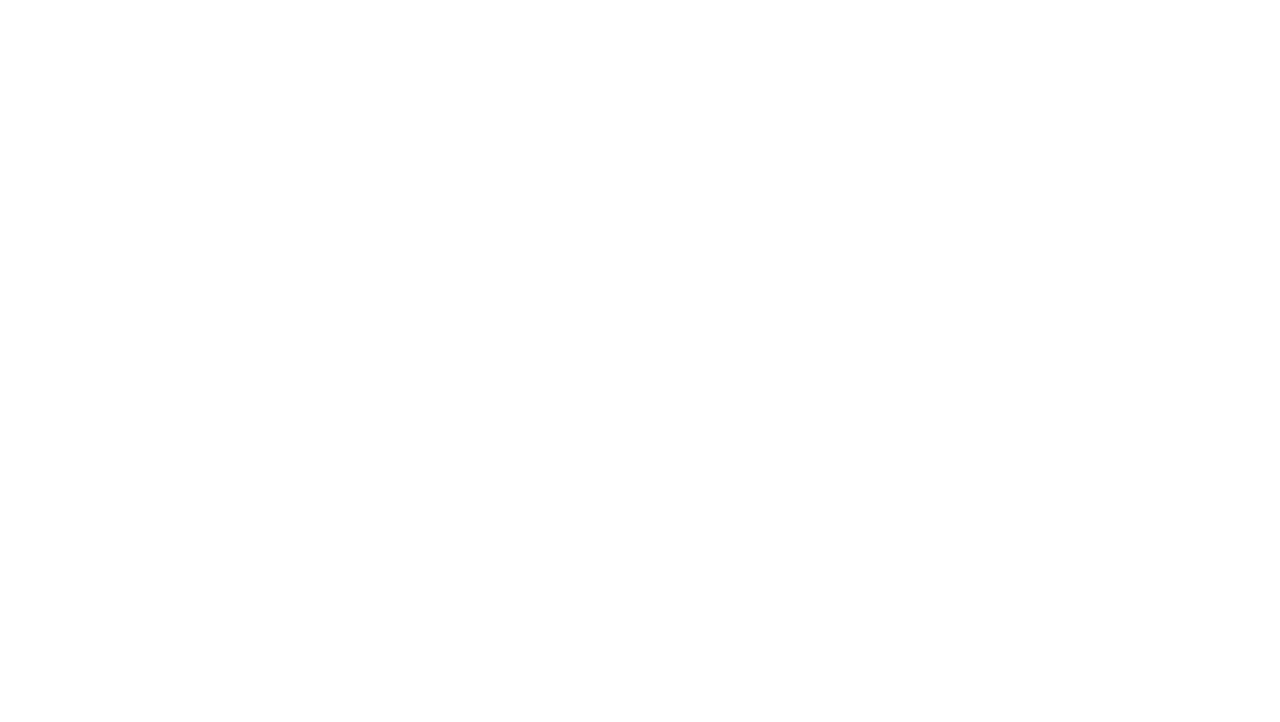
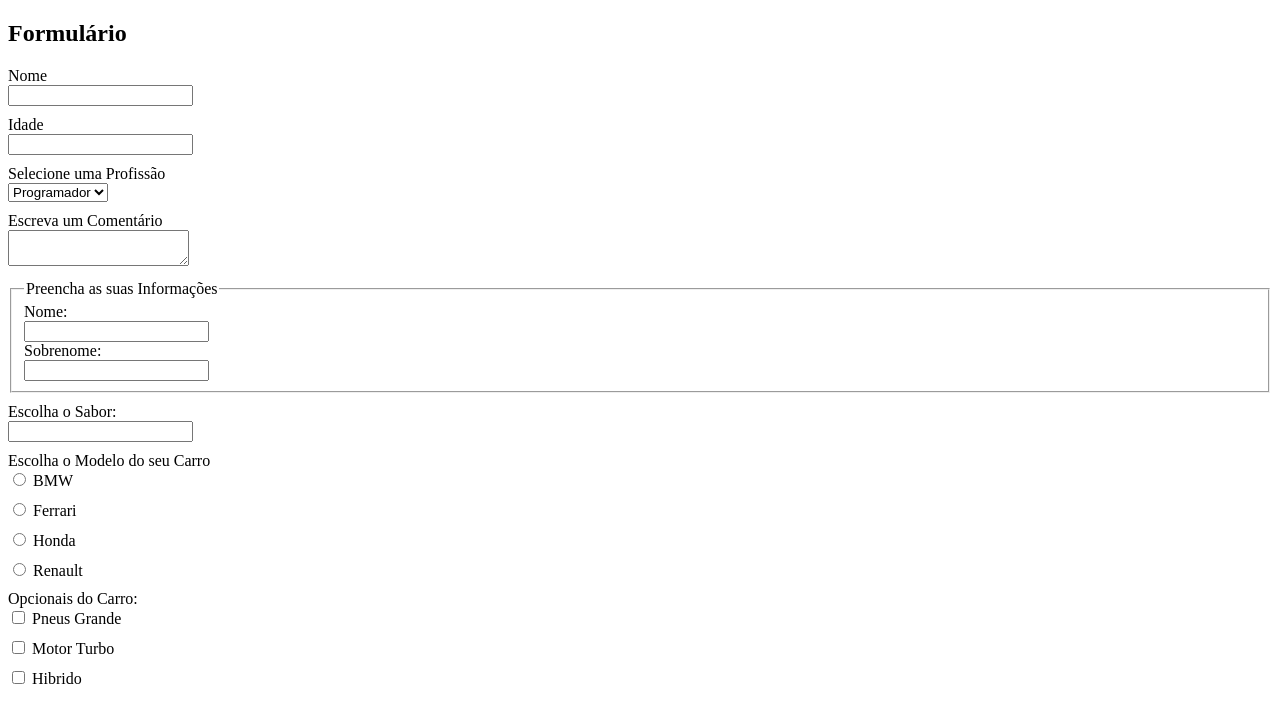
Before and after one commit to beasb/18-03-html, a plain HTML site: page index.html in a window 1280 px wide. Drawn offline with Linux system fonts and the light colour scheme.

Commit message:
formulario

```diff
--- a/css/style.css
+++ b/css/style.css
@@ -0,0 +1,13 @@
+body{
+    padding-bottom: 500px;
+}
+div{
+    margin-bottom: 10px;
+}
+div input, div label{
+    display: block;
+}
+
+.radio label, .radio input, .radio span{
+    display: inline-block;
+}
--- a/index.html
+++ b/index.html
@@ -3,9 +3,94 @@
 <head>
     <meta charset="UTF-8">
     <meta name="viewport" content="width=device-width, initial-scale=1.0">
-    <title>Document</title>
+    <link rel="stylesheet" href="css/style.css">
+    <title>Formulário</title>
 </head>
 <body>
 
+    <h2>Formulário</h2>
+    <form action="register.php" method="get">
+        <div>
+            <label>Nome</label>
+            <input type="text">
+        </div>
+        <div>
+            <label for="age">Idade</label>
+            <input type="number">
+        </div>
+        <div>
+            <label for="job">Selecione uma Profissão</label>
+            <select name="job">
+                <option value="programador">Programador</option>
+                <option value="tester">Tester</option>
+                <option value="devops">Devops</option>
+            </select>
+        </div>
+        <div>
+            <label for="comment">Escreva um Comentário</label>
+            <textarea name="comment"></textarea>
+        </div>
+        <div>
+            <fieldset>
+                <legend>Preencha as suas Informações
+                </legend>
+               <label for="firstname">Nome:</label>
+                <input type="text" name="firstname">
+                <label for="lastname">Sobrenome:</label>
+                <input type="text" name="lastname">
+
+            </fieldset>
+        </div>
+
+        <div>
+            <label for flavor>Escolha o Sabor:</label>
+            <input type="text" list="flavors" name="flavor">
+
+            <datalist id="flavors">
+                <option value="cereja"></option>
+                <option value="morango"></option>
+                <option value="abacate"></option>
+                <option value="chocolate"></option>
+            </datalist>
+        </div>
+<div>
+    <label for="car_model">Escolha o Modelo do seu Carro</label>
+
+    <div class="radio">
+<input type="radio" value="bmw" name="car_model">
+<label for="bmw">BMW</label>
+    </div>
+    <div class="radio">
+<input type="radio" value="ferrari" name="car_model">
+<label for="ferrari">Ferrari</label>
+    </div>
+    <div class="radio">
+<input type="radio" value="honda" name="car_model">
+<label for="honda">Honda</label>
+    </div>
+    <div class="radio">
+<input type="radio" value="renault" name="car_model">
+<label for="renault">Renault</label>
+    </div>
+    <div>
+        <label for="optionals">Opcionais do Carro:</label>
+        <div class="radio">
+            <input type="checkbox" name="optionals[]" value="big_tires">
+<label for="big_tires">Pneus Grande</label>
+        </div>
+        <div class="radio">
+            <input type="checkbox" name="optionals[]" value="turbo_engine">
+<label for="turbo_engine">Motor Turbo</label>
+        </div>
+        <div class="radio">
+            <input type="checkbox" name="optionals[]" value="hybrid">
+<label for="hybrid">Hibrido</label>
+        </div>
+
+    </div>
+
+
+</div>
+    </form>
 </body>
 </html>
```
